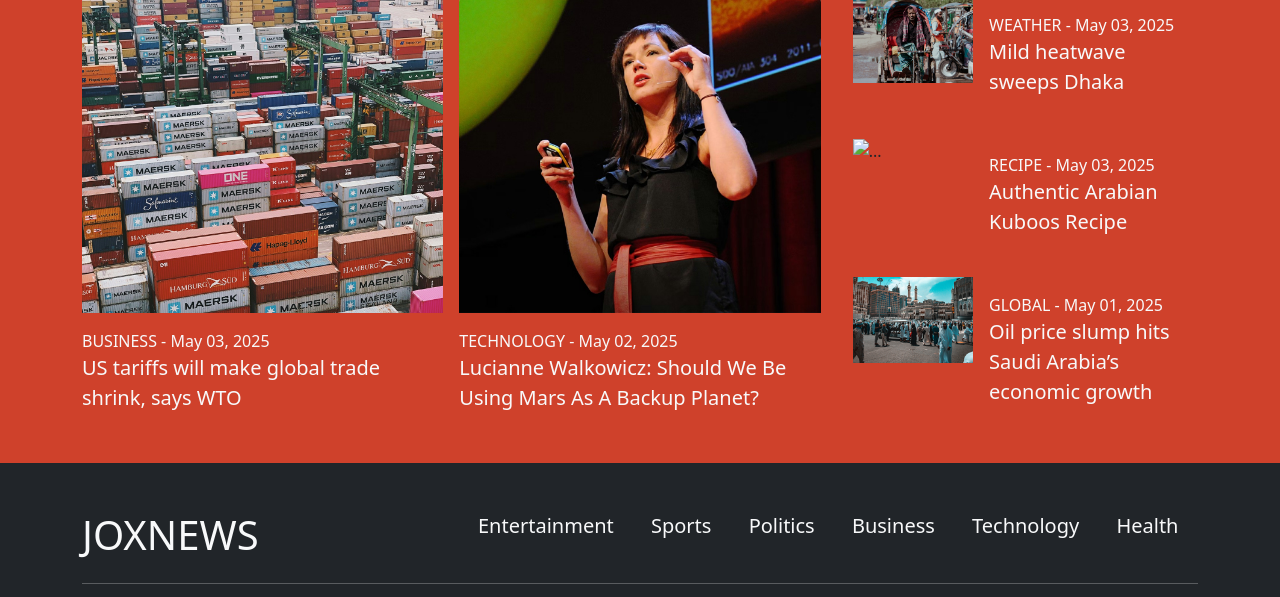
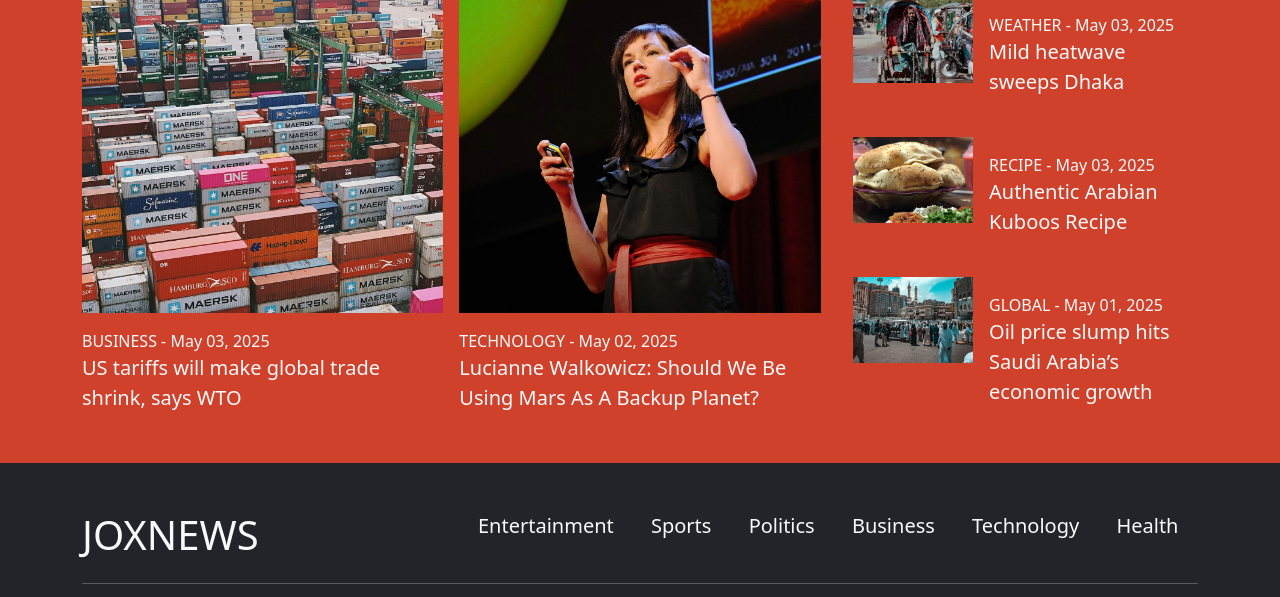
Before and after one commit to mahadihk/ICnews, a plain HTML site: page index.html in a window 1280 px wide. Shown: the part 3792-4389 px from the top of the page. Drawn offline with Linux system fonts and the light colour scheme.

Commit message:
Update index.html

```diff
--- a/index.html
+++ b/index.html
@@ -559,7 +559,7 @@
                   <div class="row g-0">
 
                     <div class="col-4 bg-orange">
-                      <img src="./asset/images/food,jpg" class="img-fluid" alt="..." />
+                      <img src="./asset/images/food.jpg" class="img-fluid" alt="..." />
                     </div>
 
                     <div class="col-8">
```
